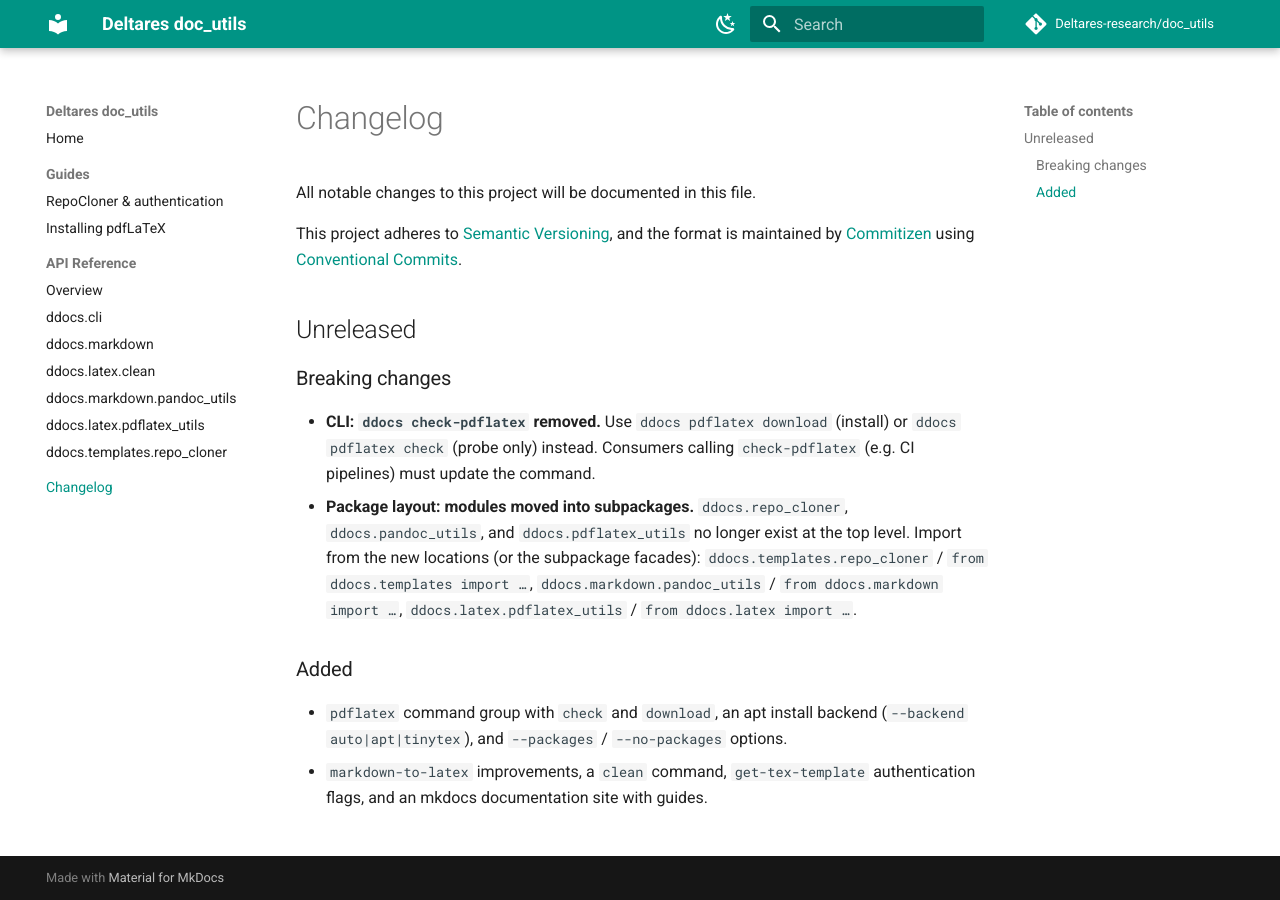
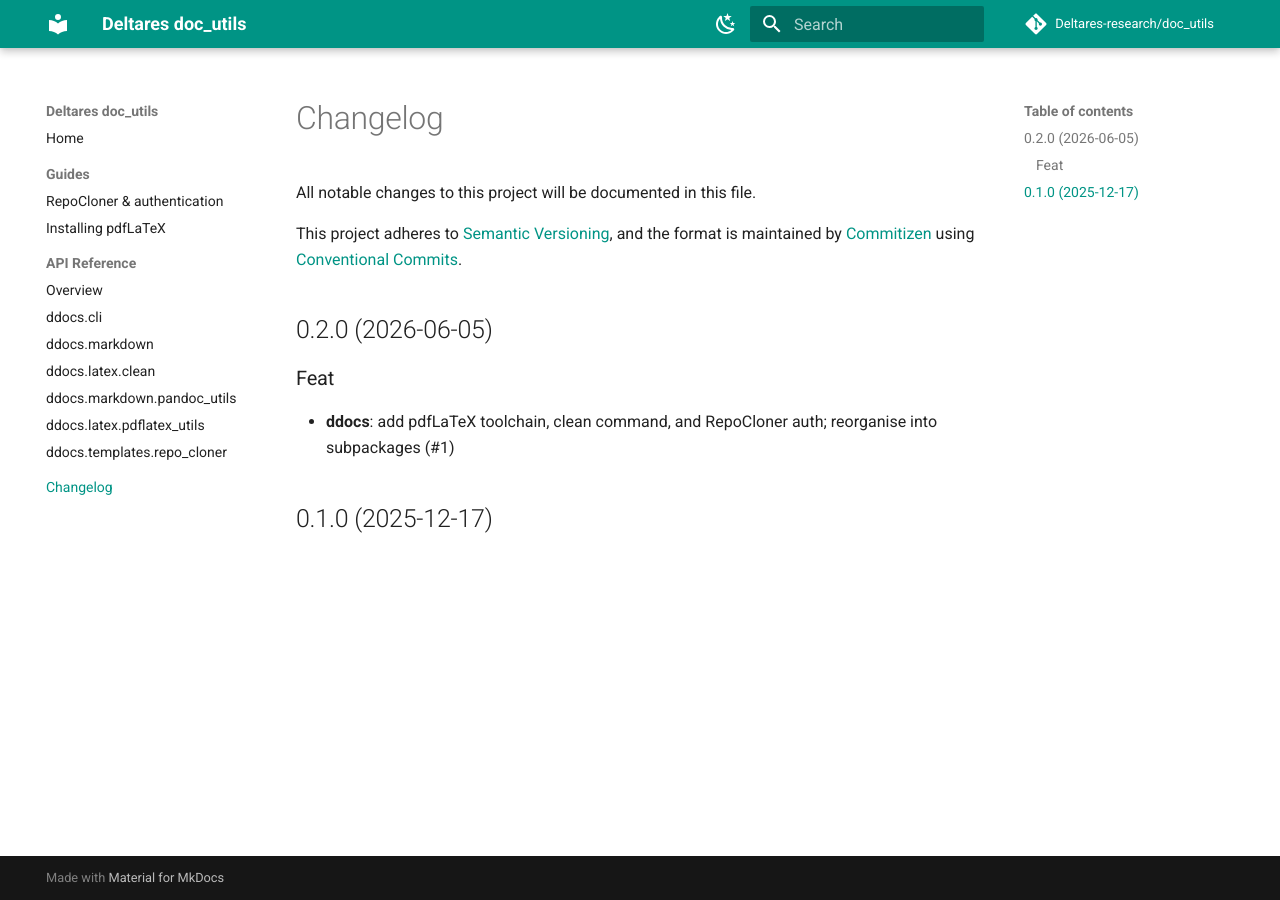
Before and after one commit to Deltares-research/doc_utils, an MkDocs documentation site: the page built from docs/changelog.md, in a window 1280 px wide. Built offline with MkDocs 1.6.1 and Material for MkDocs 9.7.7, drawn with Linux system fonts in a browser that asks for light colours; comment, search, counter and statistics services are not loaded.

Commit message:
release: 0.2.0 (#3)

```diff
--- a/docs/changelog.md
+++ b/docs/changelog.md
@@ -4,23 +4,10 @@ All notable changes to this project will be documented in this file.
 
 This project adheres to [Semantic Versioning](https://semver.org/spec/v2.0.0.html), and the format is maintained by [Commitizen](https://commitizen-tools.github.io/commitizen/) using [Conventional Commits](https://www.conventionalcommits.org/).
 
-## Unreleased
+## 0.2.0 (2026-06-05)
 
-### Breaking changes
+### Feat
 
-- **CLI: `ddocs check-pdflatex` removed.** Use `ddocs pdflatex download` (install) or
-  `ddocs pdflatex check` (probe only) instead. Consumers calling `check-pdflatex` (e.g.
-  CI pipelines) must update the command.
-- **Package layout: modules moved into subpackages.** `ddocs.repo_cloner`,
-  `ddocs.pandoc_utils`, and `ddocs.pdflatex_utils` no longer exist at the top level.
-  Import from the new locations (or the subpackage facades):
-  `ddocs.templates.repo_cloner` / `from ddocs.templates import …`,
-  `ddocs.markdown.pandoc_utils` / `from ddocs.markdown import …`,
-  `ddocs.latex.pdflatex_utils` / `from ddocs.latex import …`.
+- **ddocs**: add pdfLaTeX toolchain, clean command, and RepoCloner auth; reorganise into subpackages (#1)
 
-### Added
-
-- `pdflatex` command group with `check` and `download`, an apt install backend
-  (`--backend auto|apt|tinytex`), and `--packages` / `--no-packages` options.
-- `markdown-to-latex` improvements, a `clean` command, `get-tex-template` authentication
-  flags, and an mkdocs documentation site with guides.
+## 0.1.0 (2025-12-17)
--- a/pyproject.toml
+++ b/pyproject.toml
@@ -1,6 +1,6 @@
 [project]
 name = "Deltares-HMS-Docs"
-version = "0.1.0"
+version = "0.2.0"
 description = "Documentation utility "
 authors = [
     {name = "Mostafa Farrag",email = "mostafa.farrag@deltares.nl"}
@@ -94,7 +94,7 @@ markers = [
 
 [tool.commitizen]
 name = "cz_conventional_commits"
-version = "0.1.0"
+version = "0.2.0"
 tag_format = "$version"
 version_files = [
     "pyproject.toml:^version",
```
Also changed, not shown: 1 other file.
